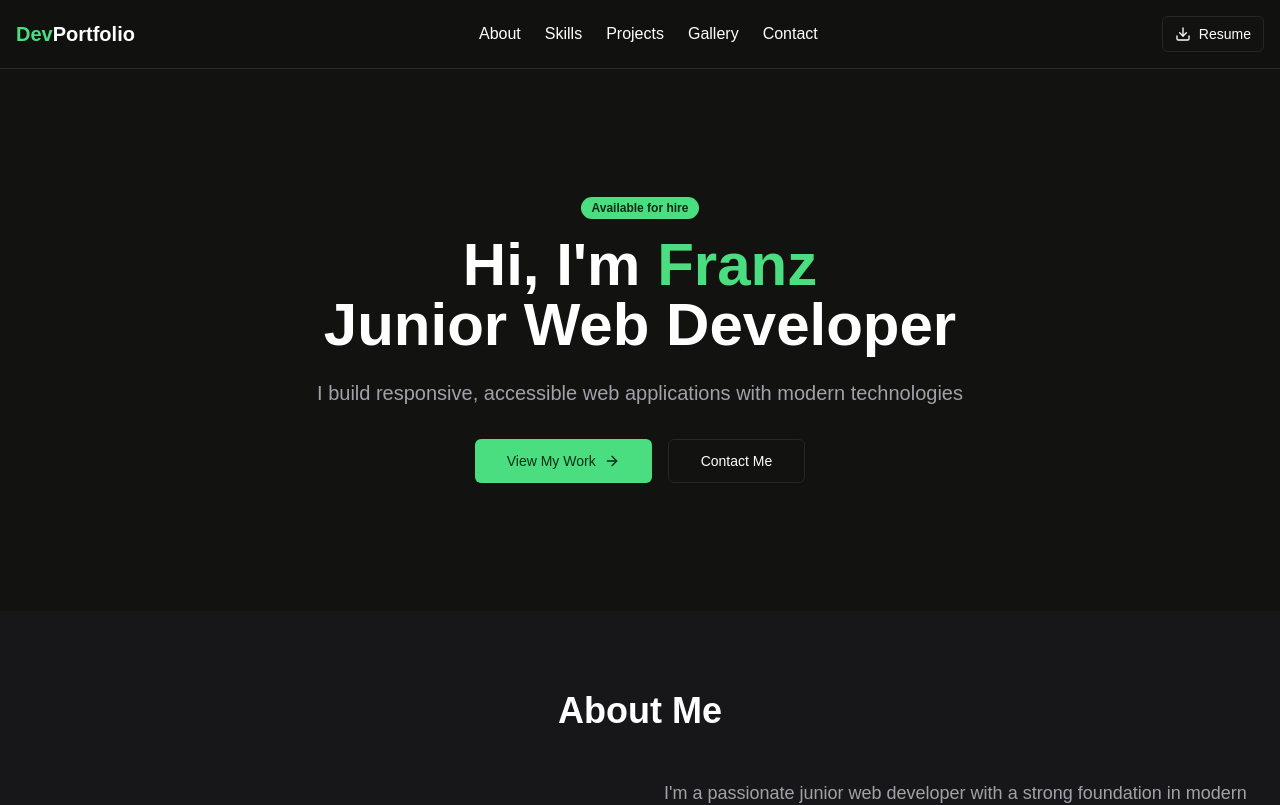
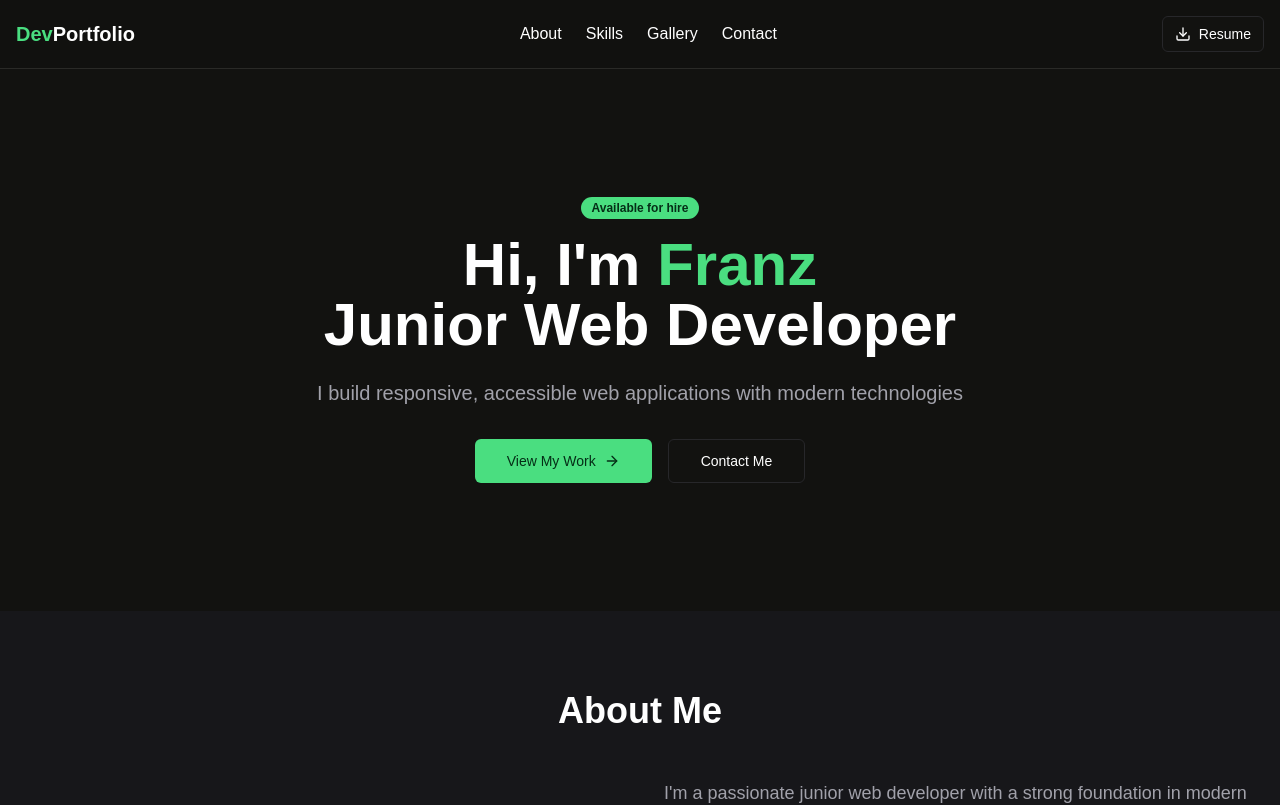
Before and after one commit to franz9113/myportfolio, a Next.js app: page / in a window 1280 px wide. Shown: the top 805 px of the page. Built offline with nearby package versions, Linux system fonts and the light colour scheme; a web font is replaced by a local one.

Commit message:
update project section

```diff
--- a/src/app/page.tsx
+++ b/src/app/page.tsx
@@ -11,7 +11,6 @@ export default function Portfolio() {
       <HeroSection />
       <AboutSection />
       <SkillsSection />
-      {/* <ProjectsSection /> */}
       <GallerySection />
       <ContactSection />
     </PageLayout>
--- a/src/data/portfolio-data.ts
+++ b/src/data/portfolio-data.ts
@@ -19,7 +19,7 @@ export const personalInfo = {
 export const navLinks = [
   { name: 'About', href: '#about' },
   { name: 'Skills', href: '#skills' },
-  { name: 'Projects', href: '#projects' },
+  // { name: 'Projects', href: '#projects' },
   { name: 'Gallery', href: '#gallery' },
   { name: 'Contact', href: '#contact' },
 ];
```
